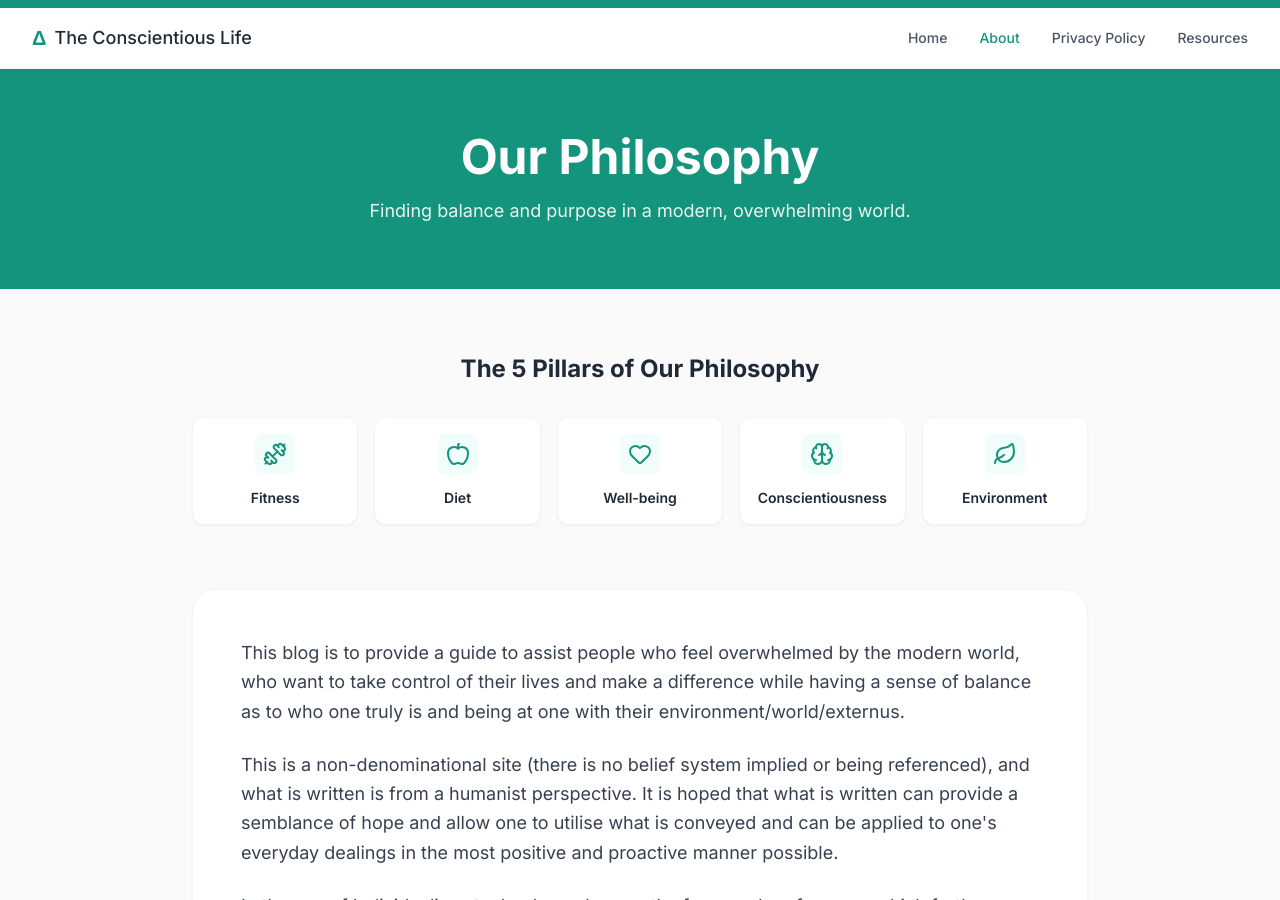
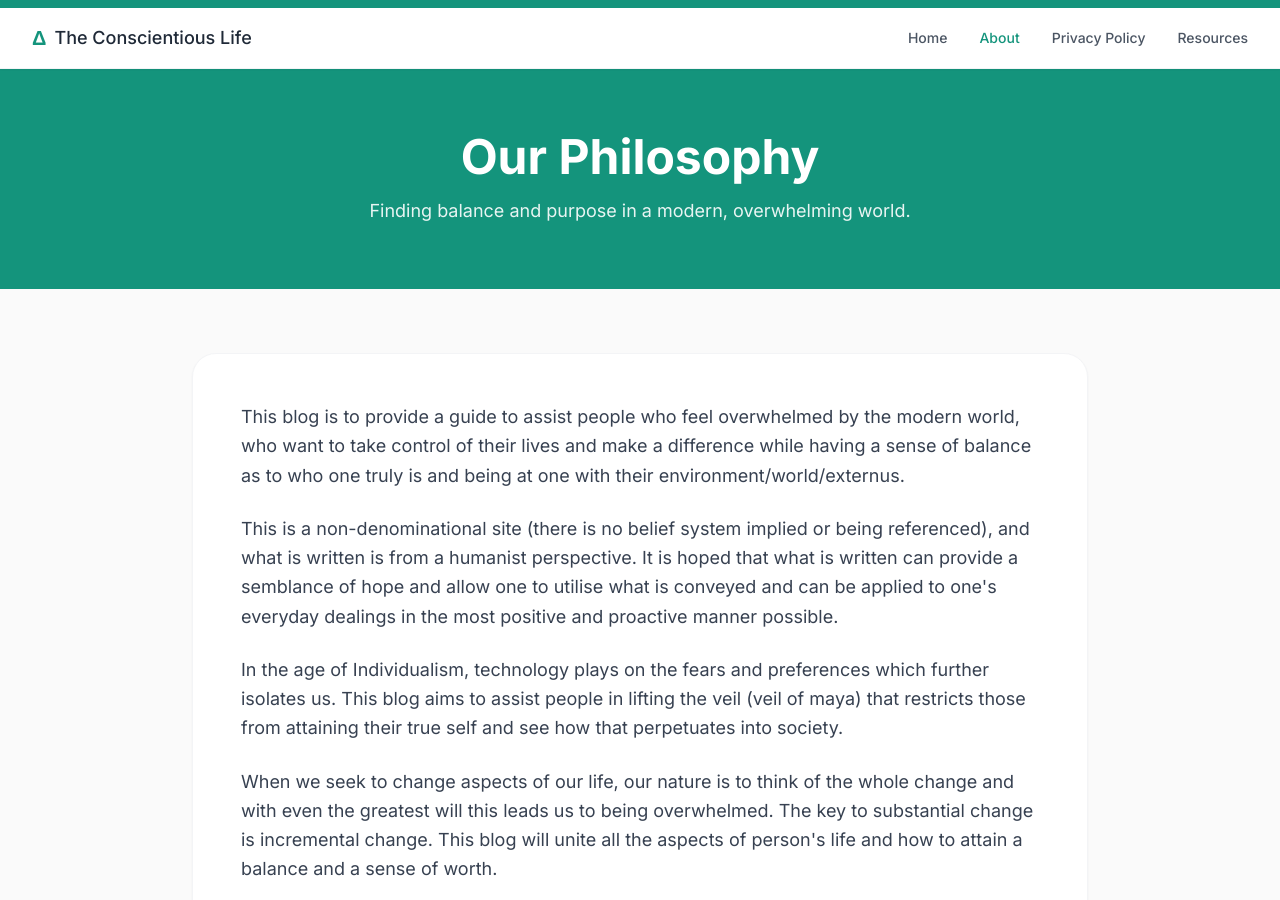
Before and after one commit to theconscientiouslife1-coder/TheCL, a Jekyll site: the page About.html, which Jekyll copies as it is, in a window 1280 px wide and 900 px high. Built offline with Jekyll 4.4.1, drawn with Linux system fonts in a browser that asks for light colours; nearby versions of some CDN libraries.

Commit message:
Remove pillars

```diff
--- a/About.html
+++ b/About.html
@@ -48,31 +48,7 @@
     <main class="flex-grow container mx-auto px-4 py-16">
         <div class="max-w-4xl mx-auto animate-on-scroll opacity-0">
 
-            <div class="mb-16">
-                <h3 class="text-2xl font-bold text-gray-800 mb-8 text-center">The 5 Pillars of Our Philosophy</h3>
-                <div class="grid grid-cols-2 md:grid-cols-5 gap-4">
-                    <div class="bg-white p-4 text-center rounded-xl shadow-sm border border-gray-100">
-                        <div class="p-2 bg-teal-50 rounded-lg text-[#14947c] mb-2 inline-block"><i data-lucide="dumbbell" class="w-6 h-6"></i></div>
-                        <span class="block text-gray-800 font-semibold text-sm">Fitness</span>
-                    </div>
-                    <div class="bg-white p-4 text-center rounded-xl shadow-sm border border-gray-100">
-                        <div class="p-2 bg-teal-50 rounded-lg text-[#14947c] mb-2 inline-block"><i data-lucide="apple" class="w-6 h-6"></i></div>
-                        <span class="block text-gray-800 font-semibold text-sm">Diet</span>
-                    </div>
-                    <div class="bg-white p-4 text-center rounded-xl shadow-sm border border-gray-100">
-                        <div class="p-2 bg-teal-50 rounded-lg text-[#14947c] mb-2 inline-block"><i data-lucide="heart" class="w-6 h-6"></i></div>
-                        <span class="block text-gray-800 font-semibold text-sm">Well-being</span>
-                    </div>
-                    <div class="bg-white p-4 text-center rounded-xl shadow-sm border border-gray-100">
-                        <div class="p-2 bg-teal-50 rounded-lg text-[#14947c] mb-2 inline-block"><i data-lucide="brain" class="w-6 h-6"></i></div>
-                        <span class="block text-gray-800 font-semibold text-sm">Conscientiousness</span>
-                    </div>
-                    <div class="bg-white p-4 text-center rounded-xl shadow-sm border border-gray-100">
-                        <div class="p-2 bg-teal-50 rounded-lg text-[#14947c] mb-2 inline-block"><i data-lucide="leaf" class="w-6 h-6"></i></div>
-                        <span class="block text-gray-800 font-semibold text-sm">Environment</span>
-                    </div>
-                </div>
-            </div>
+
 
             <div class="space-y-6 text-lg text-gray-700 leading-relaxed bg-white p-8 md:p-12 rounded-3xl shadow-sm border border-gray-100">
                 <p>This blog is to provide a guide to assist people who feel overwhelmed by the modern world, who want to take control of their lives and make a difference while having a sense of balance as to who one truly is and being at one with their environment/world/externus.</p>
```
